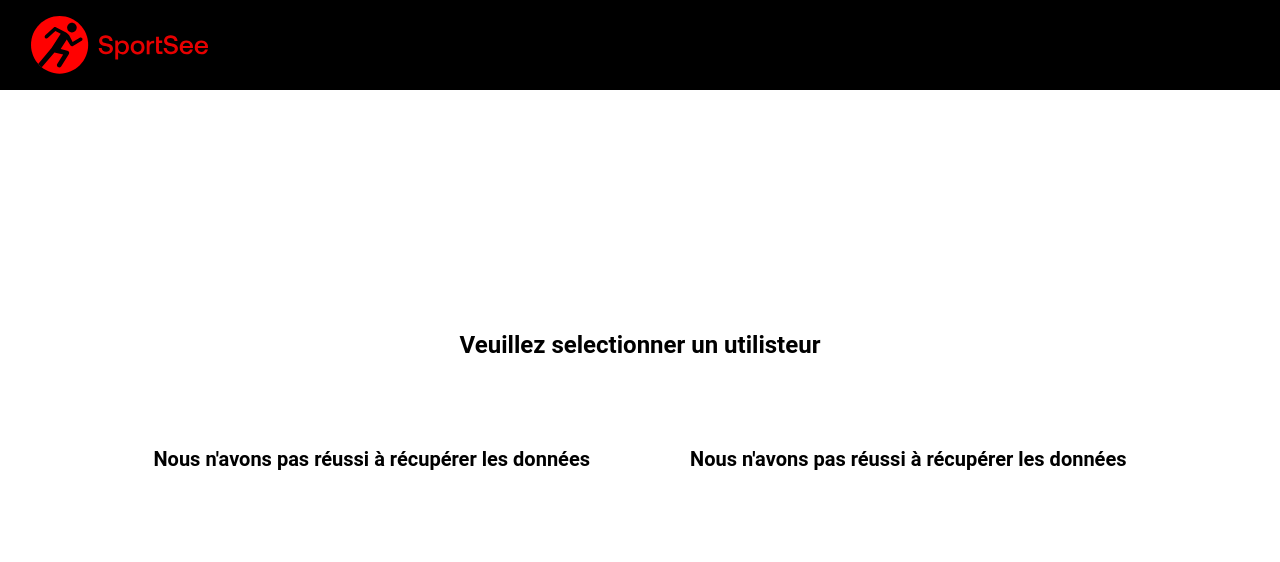
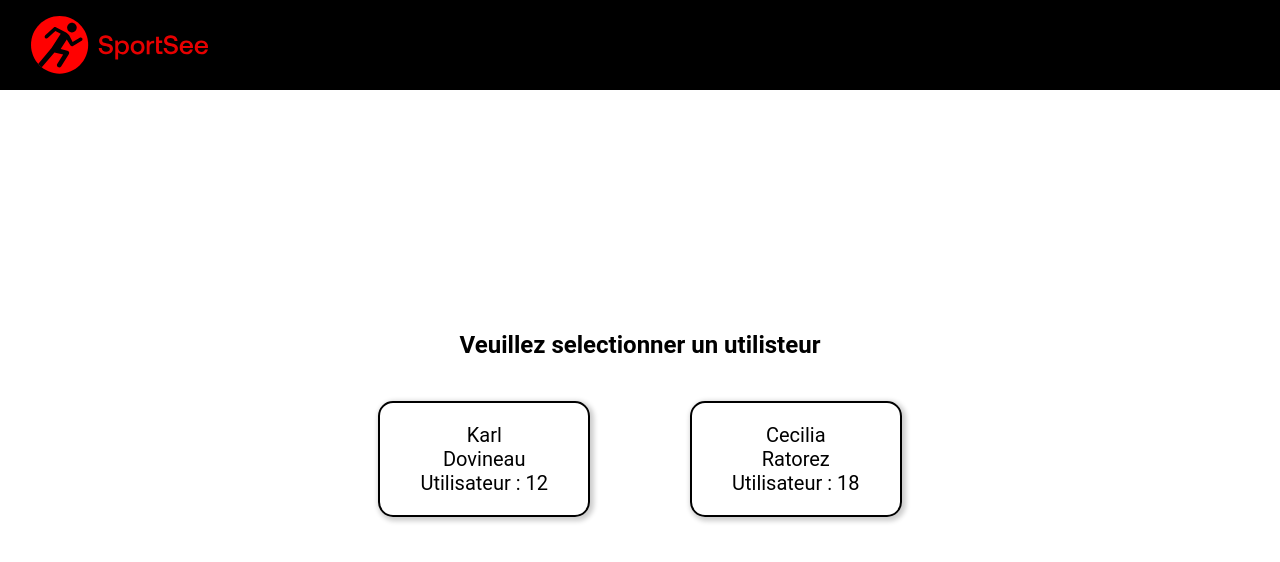
Before and after one commit to Peallyz/Projet12_SportSee, a React (Vite) app: page / in a window 1280 px wide. Shown: the top 562 px of the page. Built offline with nearby package versions, Linux system fonts and the light colour scheme; no server answers.

Commit message:
apply change to work with mocked API

```diff
--- a/src/Components/Charts/BarChartComponent.jsx
+++ b/src/Components/Charts/BarChartComponent.jsx
@@ -13,7 +13,7 @@ import BarChartTooltip from "./BarChartTooltip";
 import { useUserActivity } from "../../utils/hooks/fetchDataAPI";
 
 const BarChartComponent = ({ user }) => {
-  const { userActivity, userActivityLoading } = useUserActivity(user);
+  const { userActivity, userActivityLoading } = useUserActivity(user, true);
 
   if (userActivityLoading) {
     return <Loader />;
--- a/src/Components/Charts/LineChartComponent.jsx
+++ b/src/Components/Charts/LineChartComponent.jsx
@@ -13,7 +13,7 @@ import { useUserAverageSessions } from "../../utils/hooks/fetchDataAPI";
 
 const LineChartComponent = ({ user }) => {
   const { userAverageSessions, userAverageSessionsLoading } =
-    useUserAverageSessions(user);
+    useUserAverageSessions(user, true);
 
   if (userAverageSessionsLoading) {
     return <Loader />;
--- a/src/Components/Charts/RadarChartComponent.jsx
+++ b/src/Components/Charts/RadarChartComponent.jsx
@@ -9,7 +9,10 @@ import {
 import Loader from "../Loader/Loader";
 import { useUserPerformance } from "../../utils/hooks/fetchDataAPI";
 const RadarChartComponent = ({ user }) => {
-  const { userPerformance, userPerformanceLoading } = useUserPerformance(user);
+  const { userPerformance, userPerformanceLoading } = useUserPerformance(
+    user,
+    true
+  );
 
   if (userPerformanceLoading) {
     return <Loader />;
--- a/src/Components/Charts/RadialBarComponent.jsx
+++ b/src/Components/Charts/RadialBarComponent.jsx
@@ -1,20 +1,23 @@
 import PropTypes from "prop-types";
 import { RadialBar, RadialBarChart, ResponsiveContainer } from "recharts";
 import Loader from "../Loader/Loader";
+import { useUserData } from "../../utils/hooks/fetchDataAPI";
 
-const RadialBarComponent = ({ data, loading }) => {
-  if (loading) {
+const RadialBarComponent = ({ user }) => {
+  const { userData, userDataLoading } = useUserData(user, true);
+
+  if (userDataLoading) {
     return <Loader />;
   }
 
-  if (!data)
+  if (!userData)
     return (
       <h2 className="error">
         Nous n&apos;avons pas réussi à récupérer les données
       </h2>
     );
 
-  const score = [{ name: "score", value: data.data.formatedScore }];
+  const score = [{ name: "score", value: userData.data.formatedScore }];
   return (
     <div className="radialChart">
       <h3>Score</h3>
@@ -52,8 +55,7 @@ const RadialBarComponent = ({ data, loading }) => {
 };
 
 RadialBarComponent.propTypes = {
-  data: PropTypes.any,
-  loading: PropTypes.bool,
+  user: PropTypes.string.isRequired,
 };
 
 export default RadialBarComponent;
--- a/src/Components/UserSelect/UserSelect.jsx
+++ b/src/Components/UserSelect/UserSelect.jsx
@@ -4,7 +4,7 @@ import Loader from "../Loader/Loader";
 import { useUserData } from "../../utils/hooks/fetchDataAPI";
 
 const UserSelect = ({ user }) => {
-  const { userData, userDataLoading } = useUserData(user);
+  const { userData, userDataLoading } = useUserData(user, true);
   if (userDataLoading) return <Loader />;
 
   if (!userData)
--- a/src/Pages/Dashboard.jsx
+++ b/src/Pages/Dashboard.jsx
@@ -13,7 +13,7 @@ import { useUserData } from "../utils/hooks/fetchDataAPI";
 const Dashboard = () => {
   const { user } = useParams("/user");
 
-  const { userData, userDataLoading } = useUserData(user);
+  const { userData, userDataLoading } = useUserData(user, true);
 
   const userDetails = ["calories", "proteines", "glucides", "lipides"];
 
@@ -41,7 +41,7 @@ const Dashboard = () => {
               <div className="graph__aside">
                 <LineChartComponent user={user} />
                 <RadarChartComponent user={user} />
-                <RadialBarComponent data={userData} loading={userDataLoading} />
+                <RadialBarComponent user={user} />
               </div>
             </div>
             <aside className="container__data--stats">
```
